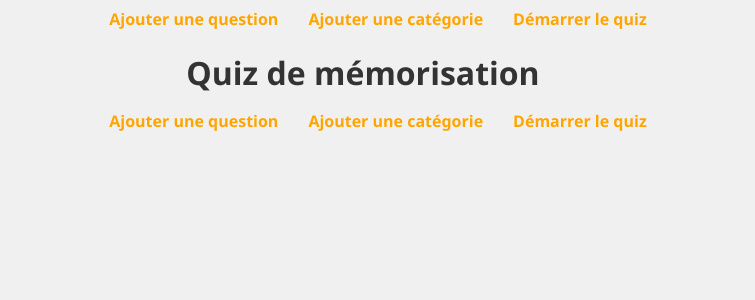
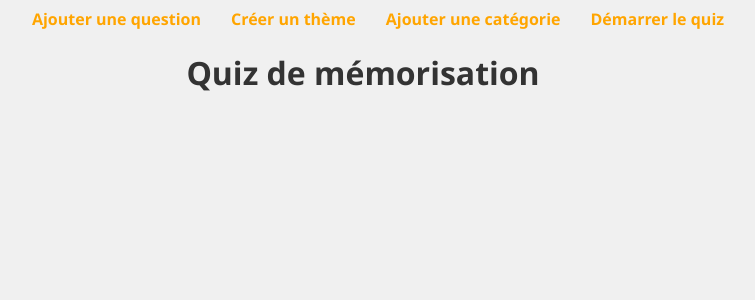
Before and after one commit to Julienlpv/MemoryApp, a Vue app: page / in a window 1280 px wide. Shown: the top 300 px of the page, without its empty margins (277-1032 px from the left). Built offline with nearby package versions, Linux system fonts and the light colour scheme.

Commit message:
correction architecture

```diff
--- a/index.html
+++ b/index.html
@@ -8,8 +8,9 @@
   </head>
   <body style="flex-direction: column; align-items: center; align-content: center;">
     <nav style="display: flex; text-align: center;">
-      <a href="/addquestion">Ajouter une question</a>
-      <a href="/addcategory">Ajouter une catégorie</a>
+      <a href="/add-question">Ajouter une question</a>
+      <a href="/create-theme">Créer un thème</a>
+      <a href="/add-category">Ajouter une catégorie</a>
       <a href="/quiz">Démarrer le quiz</a>
     </nav>
     <div id="app" style="display: flex;">
--- a/src/App.vue
+++ b/src/App.vue
@@ -1,6 +1,16 @@
-<!-- src/App.vue -->
 <template>
     <div id="app">
         <router-view></router-view>
     </div>
 </template>
+
+<style>
+div{
+    display: flex;
+    flex-direction: column;
+}
+div>*{
+    display: flex;
+    flex-direction: column;
+}
+</style>
--- a/src/Home.vue
+++ b/src/Home.vue
@@ -1,12 +1,6 @@
-<!-- src/Home.vue -->
 <template>
   <div>
     <h1>Quiz de mémorisation</h1>
-    <nav>
-      <router-link to="/addquestion">Ajouter une question</router-link>
-      <router-link to="/addcategory">Ajouter une catégorie</router-link>
-      <router-link to="/quiz">Démarrer le quiz</router-link>
-    </nav>
   </div>
 </template>
 
@@ -32,8 +26,5 @@ export default {
 h1{
   text-align: center;
 }
-nav{
-  display: flex;
-  text-align: center;
-}
+
 </style>
--- a/src/router/index.js
+++ b/src/router/index.js
@@ -1,8 +1,9 @@
 import { createRouter, createWebHistory } from 'vue-router'
-import QuizPage from '../components/QuizPage.vue';
+import QuizPage from '../views/QuizPageView.vue';
 import Home from '../Home.vue';
-import AddQuestion from '../components/AddQuestion.vue';
-import AddCategory from '../views/AddCategory.vue';
+import AddQuestion from '../views/AddQuestionView.vue';
+import AddCategory from '../views/AddCategoryView.vue';
+import CreateTheme from '../views/CreateThemeView.vue';
 
 const router = createRouter({
   history: createWebHistory(import.meta.env.BASE_URL),
@@ -15,26 +16,22 @@ const router = createRouter({
     {
       path: '/quiz',
       name: 'quiz',
-      // route level code-splitting
-      // this generates a separate chunk (About.[hash].js) for this route
-      // which is lazy-loaded when the route is visited.
       component: (QuizPage)
     },
     {
-      path: '/addquestion',
-      name: 'addquestion',
-      // route level code-splitting
-      // this generates a separate chunk (About.[hash].js) for this route
-      // which is lazy-loaded when the route is visited.
+      path: '/add-question',
+      name: 'add-question',
       component: (AddQuestion)
     },
     {
-      path: '/addcategory',
-      name: 'addcategory',
-      // route level code-splitting
-      // this generates a separate chunk (About.[hash].js) for this route
-      // which is lazy-loaded when the route is visited.
+      path: '/add-category',
+      name: 'add-category',
       component: (AddCategory)
+    },
+    {
+      path: '/create-theme',
+      name: 'create-theme',
+      component: (CreateTheme)
     }
   ]
 })
--- a/src/components/AddQuestion.vue
+++ b/src/views/AddQuestionView.vue
@@ -10,8 +10,8 @@
 </template>
 
 <script>
-import QuizForm from './QuizForm.vue';
-import QuizCard from './QuizCard.vue';
+import QuizForm from '../components/QuizForm.vue';
+import QuizCard from '../components/QuizCard.vue';
 import { useQuizStore } from '../stores/quizStore';
 
 export default {
--- /dev/null
+++ b/src/views/CreateThemeView.vue
@@ -0,0 +1,53 @@
+<template>
+    <div v-if="categories">
+        <h1>Créer un thème (set de questions)</h1>
+        <!-- <select v-model="cardData.category" @change="handleChange()"> -->
+        <select v-model="cardData.category">
+            <option disabled value="">Choisissez</option>
+            <option v-for="(category, index) in categories" :key="index" :category="category" >
+                {{ category.category }}
+            </option>
+        </select>
+
+        <div v-for="(card, index) in cards" :key="index" :card="card" class="cards">
+            <input type="checkbox" id="{{card.id}}" value="{{card.category}}"> <label for="">{{card.question}}</label>
+            <quiz-card v-if="card.category == 'toto'"    :card="card"/>
+        </div>
+    </div>
+    <div v-else>
+        Erreur
+    </div>
+</template>
+
+<script>
+import QuizCard from '../components/QuizCard.vue';
+import { useQuizStore } from '../stores/quizStore';
+import { ref } from 'vue';
+
+
+export default {
+    components: {
+        QuizCard
+    },
+    setup(props) {
+        const quizStore = useQuizStore();
+        const cardData = ref(props.initialValues || { question: '', answer: '', category: '' });
+
+
+        const submitForm = () => {
+            if (props.cardIndex !== undefined) {
+                quizStore.updateCard(props.cardIndex, cardData.value);
+            } else {
+                quizStore.addCard(cardData.value);
+            }
+            cardData.value = { question: '', answer: '', category: '' };
+        };
+        // const handleChange = (e) => {
+        // if(e.target.options.selectedIndex > -1) {
+        //     console.log(e.target.options[e.target.options.selectedIndex].dataset.foo)
+        // }
+        // }
+        return { cardData, submitForm, categories: quizStore.categories, cards: quizStore.cards };
+    },
+};
+</script>
--- a/src/components/QuizPage.vue
+++ b/src/views/QuizPageView.vue
@@ -7,7 +7,7 @@
         <div v-if="currentCard && !showNextQuestion">
             <h2>{{ currentCard.question }}</h2>
             <input v-model="userAnswer" @keydown.enter="submitAnswer" />
-            <button @click="submitAnswer">Submit</button>
+            <button @click="submitAnswer">Envoyer la réponse</button>
         </div>
         <div v-else>
             <h2>Finito pipo pour aujourd'hui!</h2>
```
Also changed, not shown: src/views/AddCategoryView.vue (renamed from src/views/AddCategory.vue).
